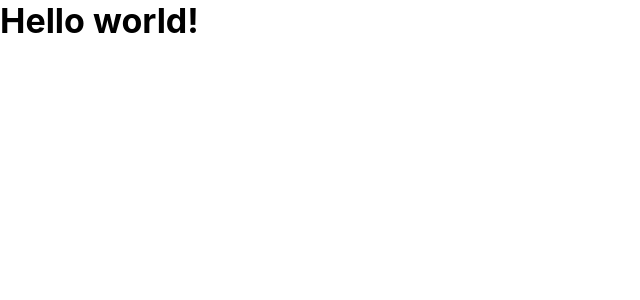
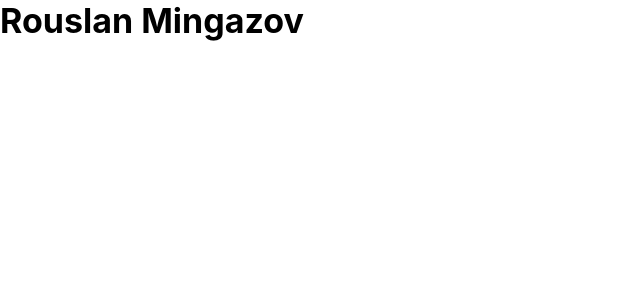
Before and after one commit to rousiq/rousiq.github.io, a React (Create React App) app: page / in a window 1280 px wide. Shown: the top 300 px of the page, without its empty margins (0-640 px from the left). Built offline with nearby package versions, Linux system fonts and the light colour scheme.

Commit message:
Test commit

```diff
--- a/src/App.js
+++ b/src/App.js
@@ -9,7 +9,7 @@ function App () {
     <ThemeProvider theme={theme}>
       <NormalizeCSS />
       <MainCSS />
-      <h1>Hello world!</h1>
+      <h1>Rouslan Mingazov</h1>
     </ThemeProvider>
   )
 }
```
